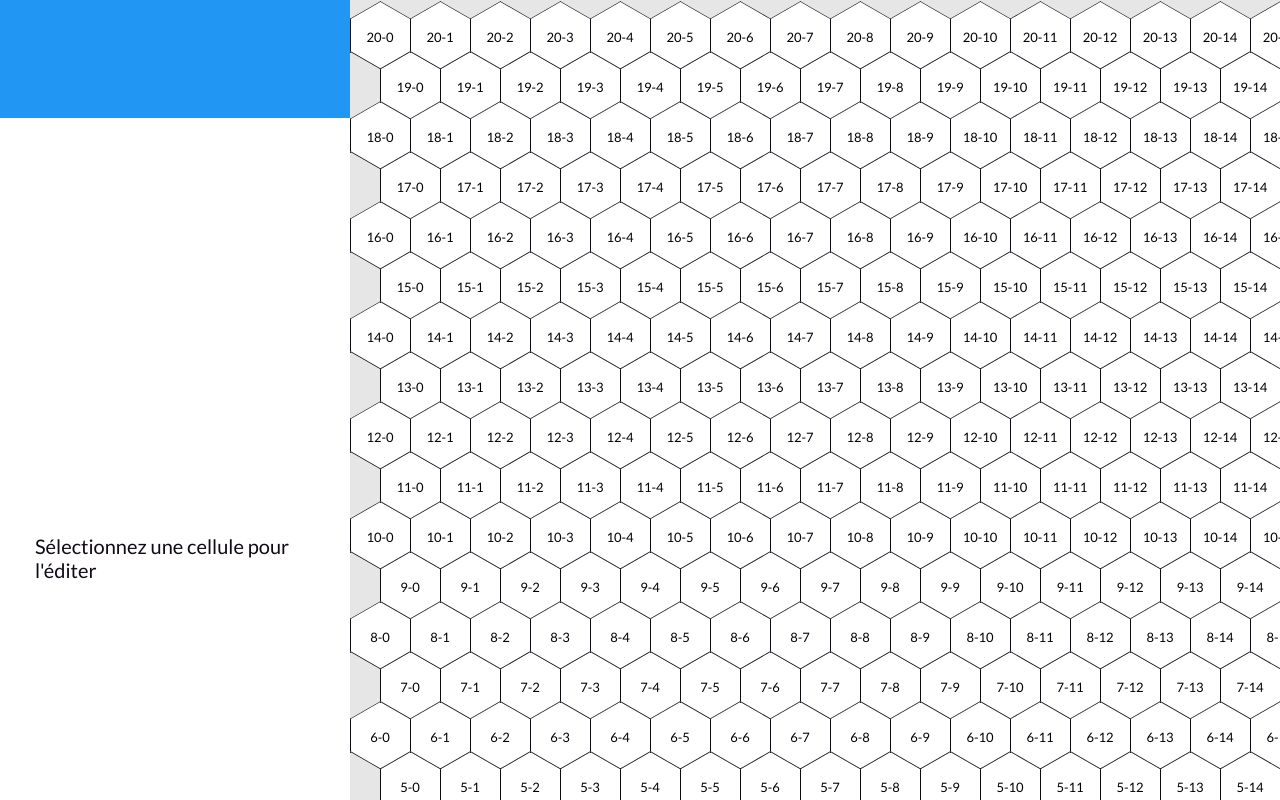
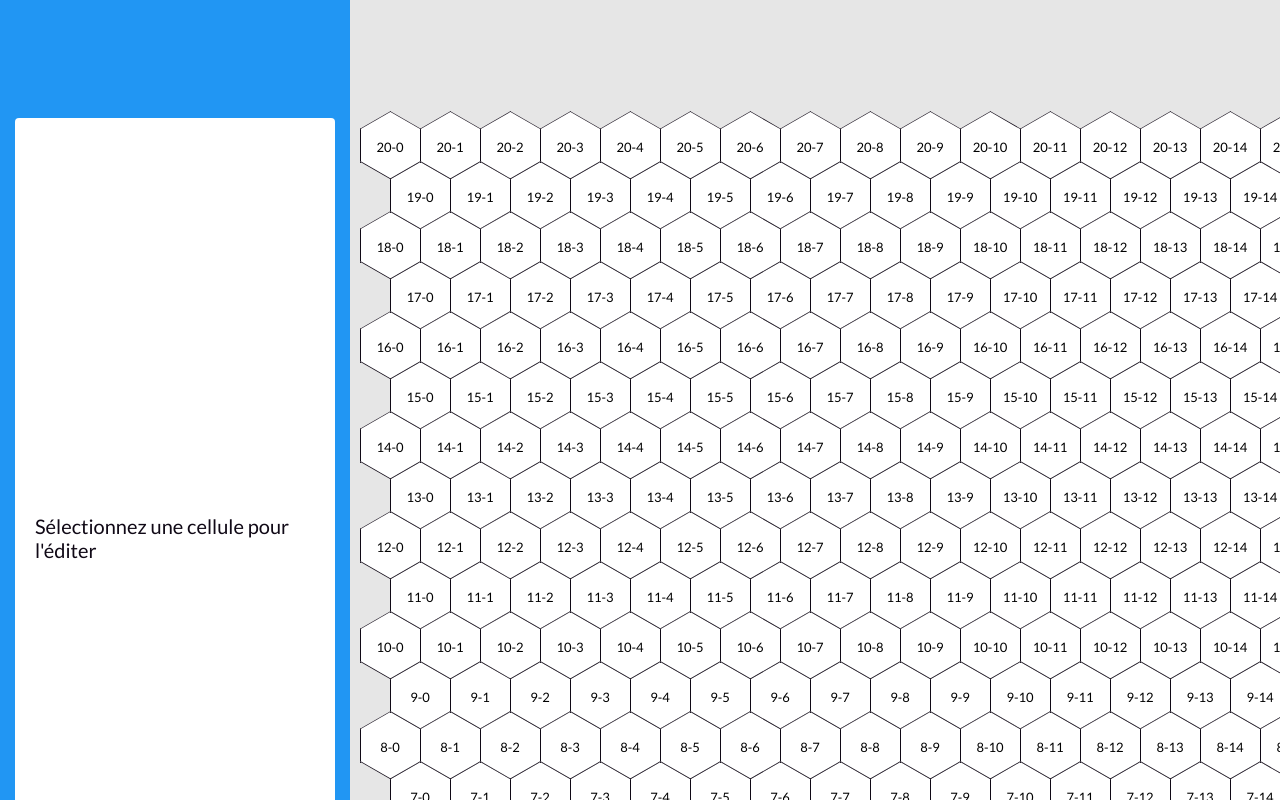
Before and after one commit to jmn69/web-map-editor, a React (Create React App) app: page / in a window 1280 px wide. Shown: the top 800 px of the page. Built offline with nearby package versions, Linux system fonts and the light colour scheme.

Commit message:
Fix responsive issues

```diff
--- a/src/App.js
+++ b/src/App.js
@@ -13,7 +13,7 @@ import {
 import Editor from './Editor';
 
 const VERTICAL_SPACE = 50;
-const HORIZONTAL_SPACE = 30;
+const HORIZONTAL_SPACE = 40;
 const WIDTH = 60;
 const initialMap = { cells: [] };
 
@@ -35,7 +35,9 @@ export default () => {
           onClick={() => setSelectedCell({ column, row })}
           key={`${column}-${row}`}
           bottom={lastVerticalSpace}
-          left={lastHorizontalSpace + (column % 2 === 0 ? 0 : HORIZONTAL_SPACE)}
+          left={
+            lastHorizontalSpace + (column % 2 === 0 ? 10 : HORIZONTAL_SPACE)
+          }
         >
           <Hexagone fieldType={foundCellInMap && foundCellInMap.fieldType} />
         </HexagoneWrapper>
@@ -45,8 +47,12 @@ export default () => {
           onClick={() => setSelectedCell({ column, row })}
           key={`${column}-${row}-content`}
           bottom={lastVerticalSpace + 25}
-          left={lastHorizontalSpace + (column % 2 === 0 ? 0 : HORIZONTAL_SPACE)}
-        >{`${column}-${row}`}</ContentWrapper>
+          left={
+            lastHorizontalSpace + (column % 2 === 0 ? 10 : HORIZONTAL_SPACE)
+          }
+        >
+          {`${column}-${row}`}
+        </ContentWrapper>
       );
       lastVerticalSpace += VERTICAL_SPACE;
     }
--- a/src/App.s.js
+++ b/src/App.s.js
@@ -26,19 +26,19 @@ export const MapContainer = styled.div`
   display: flex;
   justify-content: center;
   align-items: center;
-  min-height: 1090px;
+  min-height: 1200px;
 `;
 
 export const MapInnerContainer = styled.div`
   position: relative;
-  width: 1052px;
-  height: 1090px;
+  width: 1072px;
+  height: 1200px;
 `;
 
 export const EditorContainer = styled.div`
   flex: 1;
   background: ${props => props.theme.colors.primary};
-  min-height: 1090px;
+  min-height: 1200px;
   min-width: 350px;
 `;
 
--- a/src/Editor.s.js
+++ b/src/Editor.s.js
@@ -4,8 +4,8 @@ export const Container = styled.div`
   display: flex;
   flex-direction: column;
   align-items: center;
-  padding: 40px 10%;
-  min-height: 1090px;
+  padding: 0 10%;
+  min-height: 1200px;
   position: relative;
 `;
 
@@ -17,7 +17,11 @@ export const Card = styled.div`
   justify-content: center;
   background: white;
   border-radius: 4px;
-  padding: 40px;
+  padding: 20px;
+
+  @media (min-width: 2560px) {
+    padding: 40px;
+  }
 `;
 
 export const Title = styled.span`
@@ -25,6 +29,7 @@ export const Title = styled.span`
   font-weight: 600;
   color: white;
   margin-bottom: 20px;
+  margin-top: 40px;
 `;
 
 export const CellNumber = styled.span`
@@ -57,7 +62,7 @@ export const EmptyCellText = styled.span`
 `;
 
 export const Gutter = styled.div`
-  margin-bottom: 78px;
+  margin-bottom: 118px;
 `;
 
 export const Label = styled.div`
```
